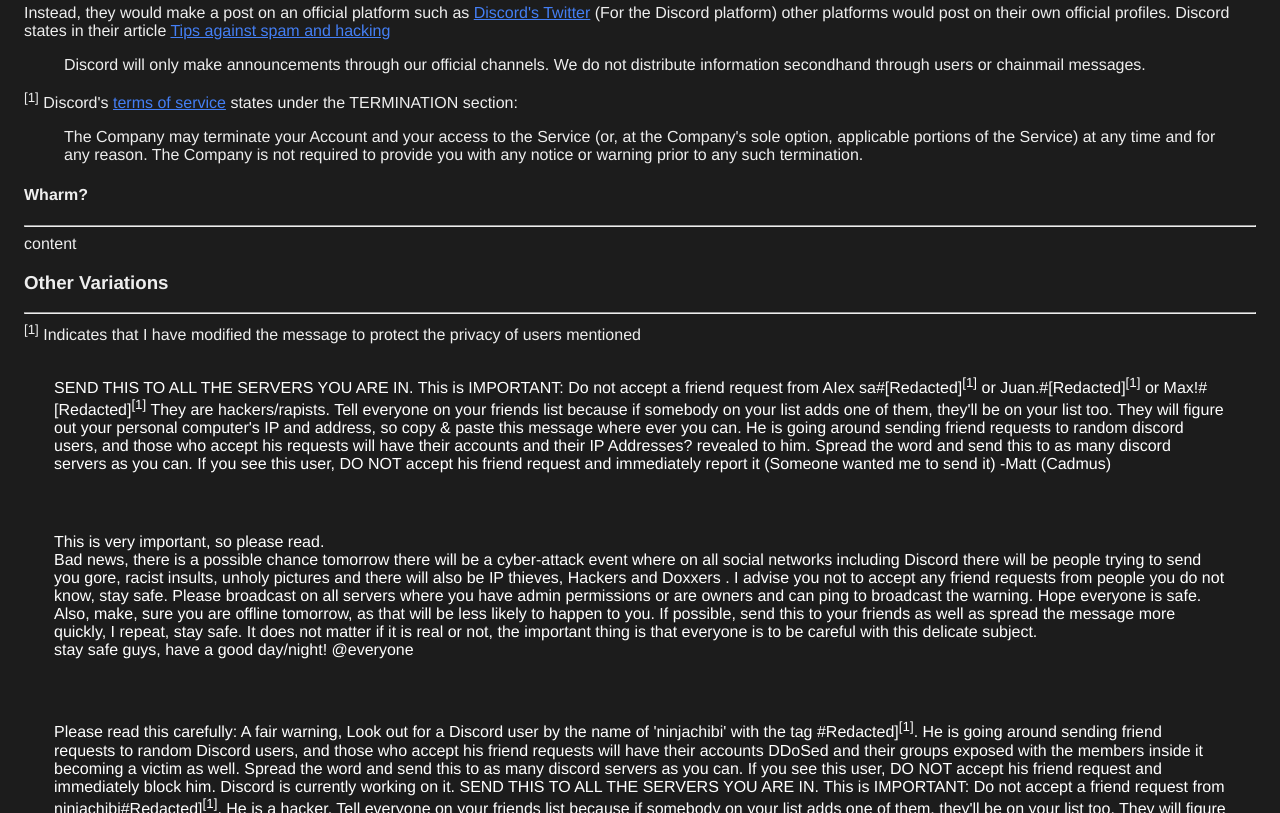
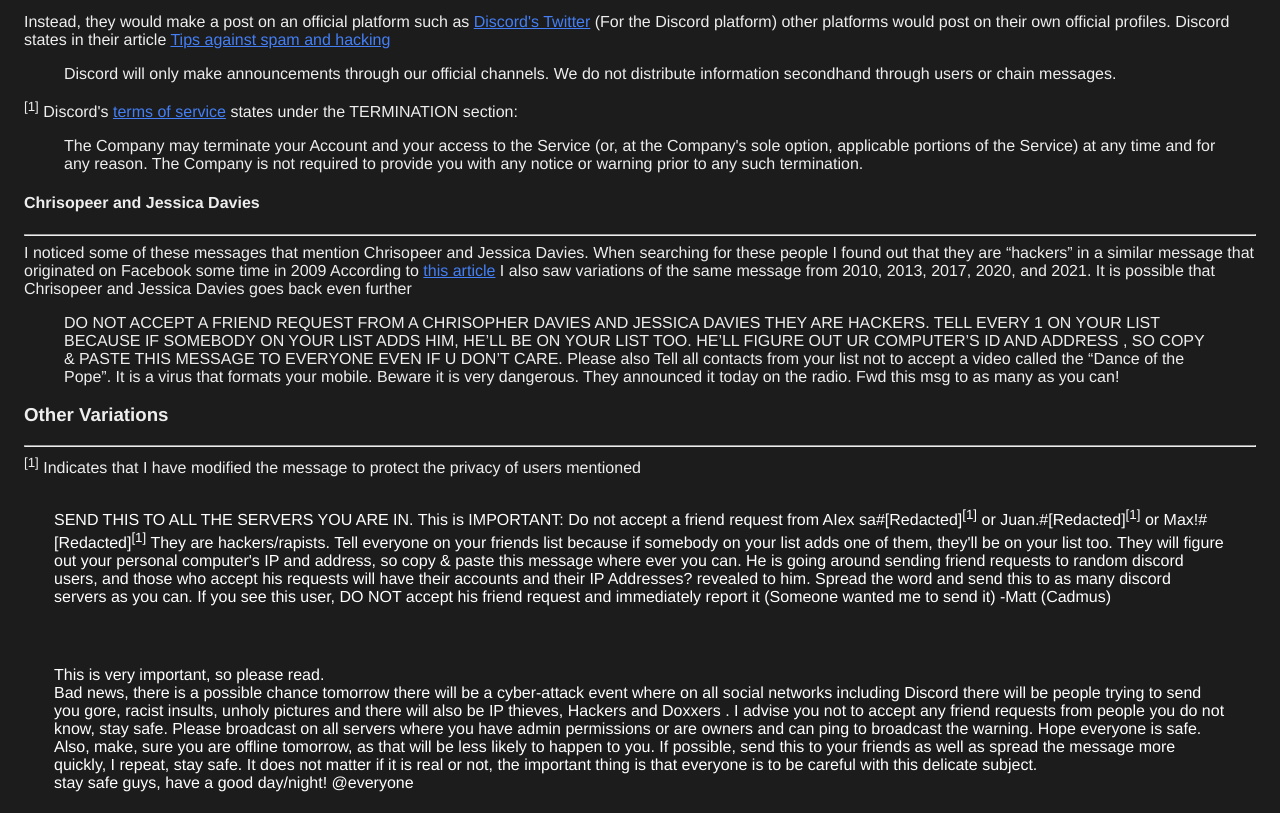
Before and after one commit to numselli/discord-chainmail, a plain HTML site: page index.html in a window 1280 px wide. Shown: the part 1527-2340 px from the top of the page. Drawn offline with Linux system fonts and the light colour scheme; a script that the page names is missing.

Commit message:
intro spelling/grammer

```diff
--- a/index.html
+++ b/index.html
@@ -110,14 +110,16 @@
 					<hr>
 				</div>
 				<div>
-					This website is meant to inform people about fake chainmail messages on the chat platform Discord. This website was inspired by seeing one of these chain messages and being so frustrated that people still believe these messages. Instead of producing rushed, flawed, and untrue reasons why they are fake on the spot I decided to make this site as a simple response.
+					This website is meant to inform people about fake chain messages on the chat platform Discord.
+					This website was inspired by seeing one of these chain messages and being so frustrated that people believe these messages.
+					Instead of addressing these chain messages individually I decided to create this site that addresses them all at once.
+					This site primarily focuses on examples from the Discord platform but lots of the points made can apply to other platforms.
 
-					This site primarily focuses on examples from the Discord platform but lots of the points made can apply to other platforms.
 					An example of one of these messages:
 				</div>
 				<div>
 					<blockquote>
-						Please read this carefully: A fair warning, Look out for a Discord user by the name of "nekoCat" with the tag #8386. He is going around sending friend requests to random Discord users, and those who accept his friend requests will have their accounts DDoSed and their groups exposed with the members inside it becoming a victim as well. Spread the word and send this to as many discord servers as you can. If you see this user, DO NOT accept his friend request and immediately block him. Discord is currently working on it. SEND THIS TO ALL THE SERVERS YOU ARE IN. This is IMPORTANT: Do not accept a friend request from nekoCat#8386. He is a hacker. Tell everyone on your friends list because if somebody on your list adds one of them, they'll be on your list too. They will figure out your personal computer's IP and address, so copy & paste this message where ever you can. He is going around sending friend requests to random discord users, and those who accept his requests will have their accounts and their IP Addresses revealed to him. Spread the word and send this to as many discord servers as you can. If you see this user, DO NOT accept his friend request and immediately block him. Sorry for the ping! Stay safe please
+						Please read this carefully: A fair warning, Look out for a Discord user by the name of "nekoCat" with the tag #[Redacted]<sup>[1]</sup>. He is going around sending friend requests to random Discord users, and those who accept his friend requests will have their accounts DDoSed and their groups exposed with the members inside it becoming a victim as well. Spread the word and send this to as many discord servers as you can. If you see this user, DO NOT accept his friend request and immediately block him. Discord is currently working on it. SEND THIS TO ALL THE SERVERS YOU ARE IN. This is IMPORTANT: Do not accept a friend request from nekoCat#[Redacted]<sup>[1]</sup>. He is a hacker. Tell everyone on your friends list because if somebody on your list adds one of them, they'll be on your list too. They will figure out your personal computer's IP and address, so copy & paste this message where ever you can. He is going around sending friend requests to random discord users, and those who accept his requests will have their accounts and their IP Addresses revealed to him. Spread the word and send this to as many discord servers as you can. If you see this user, DO NOT accept his friend request and immediately block him. Sorry for the ping! Stay safe please
 					</blockquote>
 				</div>
 			</div>
@@ -131,7 +133,7 @@
 					<li><a href="#ddos">Accounts DDoSed</a></li>
 					<li><a href="#copied">Copied from other locations</a></li>
 					<li><a href="#discordTeam">From "Discord team"</a></li>
-					<li><a href="#sdafa">sdfa</a></li>
+					<li><a href="#davies">Chrisopeer and Jessica Davies</a></li>
 					<li><a href="#variations">Other variations</a></li>
 				</ol>
 			</div>
@@ -222,7 +224,7 @@
 				</div>
 				<div>
 					Instead, they would make a post on an official platform such as <a href="https://twitter.com/discord" target="_blank" rel="noopener noreferrer" title="Discord's Twitter">Discord's Twitter</a> (For the Discord platform) other platforms would post on their own official profiles. Discord states in their article  <a href="https://discord.com/safety/360044104071-Tips-against-spam-and-hacking" target="_blank" rel="noopener noreferrer">Tips against spam and hacking</a>
-					<blockquote>Discord will only make announcements through our official channels. We do not distribute information secondhand through users or chainmail messages.</blockquote>
+					<blockquote>Discord will only make announcements through our official channels. We do not distribute information secondhand through users or chain messages.</blockquote>
 				</div>
 				<div>
 					<sup>[1]</sup> Discord's <a href="https://discord.com/terms" target="_blank" rel="noopener noreferrer" name="Discord's terms of service">terms of service</a> states under the TERMINATION section:
@@ -230,14 +232,22 @@
 				</div>
 			</div>
 
-			<!-- half of users listed existed -->
-			<div id="sdafa">
+			<!-- Chrisopeer abd Jessica Davies -->
+			<div id="davies">
 				<div>
-					<h4>Wharm?</h4>
+					<h4>Chrisopeer and Jessica Davies</h4>
 					<hr>
 				</div>
 				<div>
-					content
+					I noticed some of these messages that mention Chrisopeer and Jessica Davies.
+					When searching for these people I found out that they are “hackers” in a similar message that originated on Facebook some time in 2009 According to <a href="https://ricmitch.wordpress.com/2009/11/18/facebook-friends-or-foe/" target="_blank" rel="noopener noreferrer" title="Facebook friends or foe?">this article</a>
+
+					I also saw variations of the same message from 2010, 2013, 2017, 2020, and 2021. It is possible that Chrisopeer and Jessica Davies goes back even further
+				</div>
+				<div>
+					<blockquote>
+						DO NOT ACCEPT A FRIEND REQUEST FROM A CHRISOPHER DAVIES AND JESSICA DAVIES THEY ARE HACKERS. TELL EVERY 1 ON YOUR LIST BECAUSE IF SOMEBODY ON YOUR LIST ADDS HIM, HE’LL BE ON YOUR LIST TOO. HE’LL FIGURE OUT UR COMPUTER’S ID AND ADDRESS , SO COPY & PASTE THIS MESSAGE TO EVERYONE EVEN IF U DON’T CARE. Please also Tell all contacts from your list not to accept a video called the “Dance of the Pope”. It is a virus that formats your mobile. Beware it is very dangerous. They announced it today on the radio. Fwd this msg to as many as you can!
+					</blockquote>
 				</div>
 			</div>
 
```
